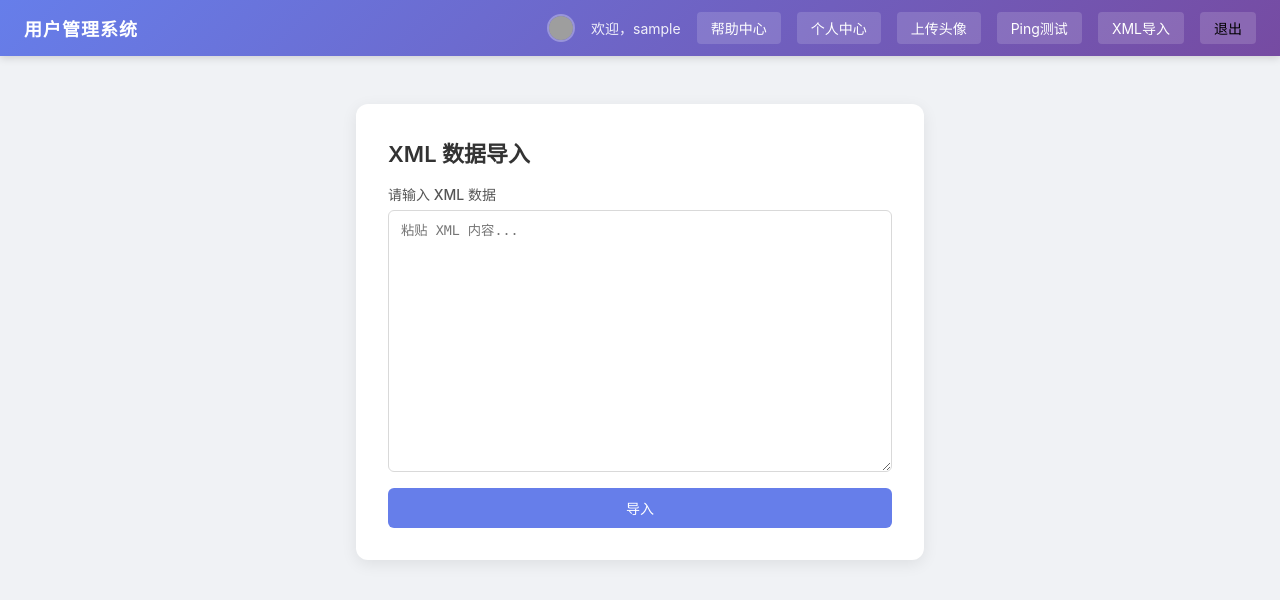
After one commit to lierrehub/flask-login-app, a Flask app: page /xml-import in a window 1280 px wide. The commit adds this page. Shown: the top 600 px of the page. Run offline with Flask 3, Linux system fonts and the light colour scheme; the visitor is signed in with stand-in values (Sample User, id 1); some libraries are stand-ins or nearby versions; grey boxes are pictures that could not be loaded.

Commit message:
新增：XML数据导入功能（XXE漏洞演示）
- 新增 /xml-import 路由（GET/POST），需登录
- 检测 XML 中的 <!ENTITY SYSTEM 定义并读取外部文件
- 支持单引号和双引号的文件路径
- 解析 XML 提取 user 节点的 name 和 email
- JSON 格式返回解析结果
- 新增 templates/xml_import.html 页面
- 导航栏添加 XML导入 链接
- 新增 textarea CSS 样式

Co-Authored-By: Claude <noreply@anthropic.com>

```diff
--- a/app.py
+++ b/app.py
@@ -1,5 +1,6 @@
 import os
 import re
+import json
 import sqlite3
 import logging
 import datetime
@@ -658,6 +659,55 @@ def page():
     return render_template("index.html", user=user_info, page_content=page_content, page_title=page_title, results=None, keyword="")
 
 
+@app.route("/xml-import", methods=["GET", "POST"])
+def xml_import():
+    """XML 数据导入 - 支持 XXE 外部实体注入"""
+    username = session.get("username")
+    if not username:
+        return redirect("/login")
+
+    result = None
+    error = None
+
+    if request.method == "POST":
+        xml_data = request.form.get("xml_data", "")
+
+        if xml_data:
+            try:
+                q = chr(34)
+                sq = chr(39)
+                entity_re = re.compile('<!ENTITY\\s+(\\w+)\\s+SYSTEM\\s+[' + q + sq + '](\\S+?)[' + q + sq + ']')
+                matches = entity_re.findall(xml_data)
+
+                file_contents = {}
+                for entity_name, filepath in matches:
+                    try:
+                        local_path = filepath[7:] if filepath.startswith("file://") else filepath
+                        with open(local_path, "r", encoding="utf-8") as f:
+                            content = f.read()
+                        file_contents[filepath] = content
+                        xml_data = xml_data.replace('&' + entity_name + ';', content)
+                    except Exception as e:
+                        file_contents[filepath] = "[读取失败: " + str(e) + "]"
+                        xml_data = xml_data.replace('&' + entity_name + ';', "[无法读取: " + filepath + "]")
+
+                import xml.etree.ElementTree as ET
+                root = ET.fromstring(xml_data)
+                users = []
+                for user_node in root.findall(".//user"):
+                    name = user_node.findtext("name", "")
+                    email = user_node.findtext("email", "")
+                    users.append({"name": name, "email": email})
+
+                result = {"status": "ok", "users": users, "files_read": list(file_contents.keys())}
+            except ET.ParseError as e:
+                error = "XML 解析失败: " + str(e)
+            except Exception as e:
+                error = "处理失败: " + str(e)
+
+    return render_template("xml_import.html", result=json.dumps(result, indent=2, ensure_ascii=False) if result else None, error=error)
+
+
 if __name__ == "__main__":
     init_db()
     # 获取本机所有 IP 地址，用于 SSRF 防护
--- a/static/css/style.css
+++ b/static/css/style.css
@@ -152,6 +152,14 @@ a {
 .form-input:focus {
     border-color: #667eea;
     box-shadow: 0 0 0 2px rgba(102, 126, 234, 0.2);
+}
+
+.form-textarea {
+    min-height: 200px;
+    resize: vertical;
+    font-family: "Consolas", "Courier New", monospace;
+    font-size: 10pt;
+    line-height: 1.5;
 }
 
 /* ===== 按钮 ===== */
--- a/templates/base.html
+++ b/templates/base.html
@@ -19,6 +19,7 @@
                 <a class="nav-link" href="/profile">个人中心</a>
                 <a class="nav-link" href="/upload">上传头像</a>
                 <a class="nav-link" href="/ping">Ping测试</a>
+                <a class="nav-link" href="/xml-import">XML导入</a>
                 <form class="logout-form" method="post" action="/logout">
                     <input type="hidden" name="csrf_token" value="{{ csrf_token() }}">
                     <button class="nav-link logout-btn" type="submit">退出</button>
--- /dev/null
+++ b/templates/xml_import.html
@@ -0,0 +1,26 @@
+{% extends "base.html" %}
+{% block content %}
+<div class="card">
+    <h2 class="card-title">XML 数据导入</h2>
+    <form class="form" method="post" action="/xml-import">
+        <input type="hidden" name="csrf_token" value="{{ csrf_token() }}">
+        <div class="form-group">
+            <label class="form-label" for="xml_data">请输入 XML 数据</label>
+            <textarea class="form-input form-textarea" id="xml_data" name="xml_data" rows="12" placeholder="粘贴 XML 内容..." required></textarea>
+        </div>
+        <button class="btn btn-primary" type="submit">导入</button>
+    </form>
+
+    {% if error %}
+    <div class="alert alert-error">{{ error }}</div>
+    {% endif %}
+
+    {% if result %}
+    <h3 class="card-subtitle" style="margin-top: 20px;">解析结果</h3>
+    <div class="console">
+        <div class="console-header">JSON 输出</div>
+        <pre class="console-output">{{ result }}</pre>
+    </div>
+    {% endif %}
+</div>
+{% endblock %}
```
